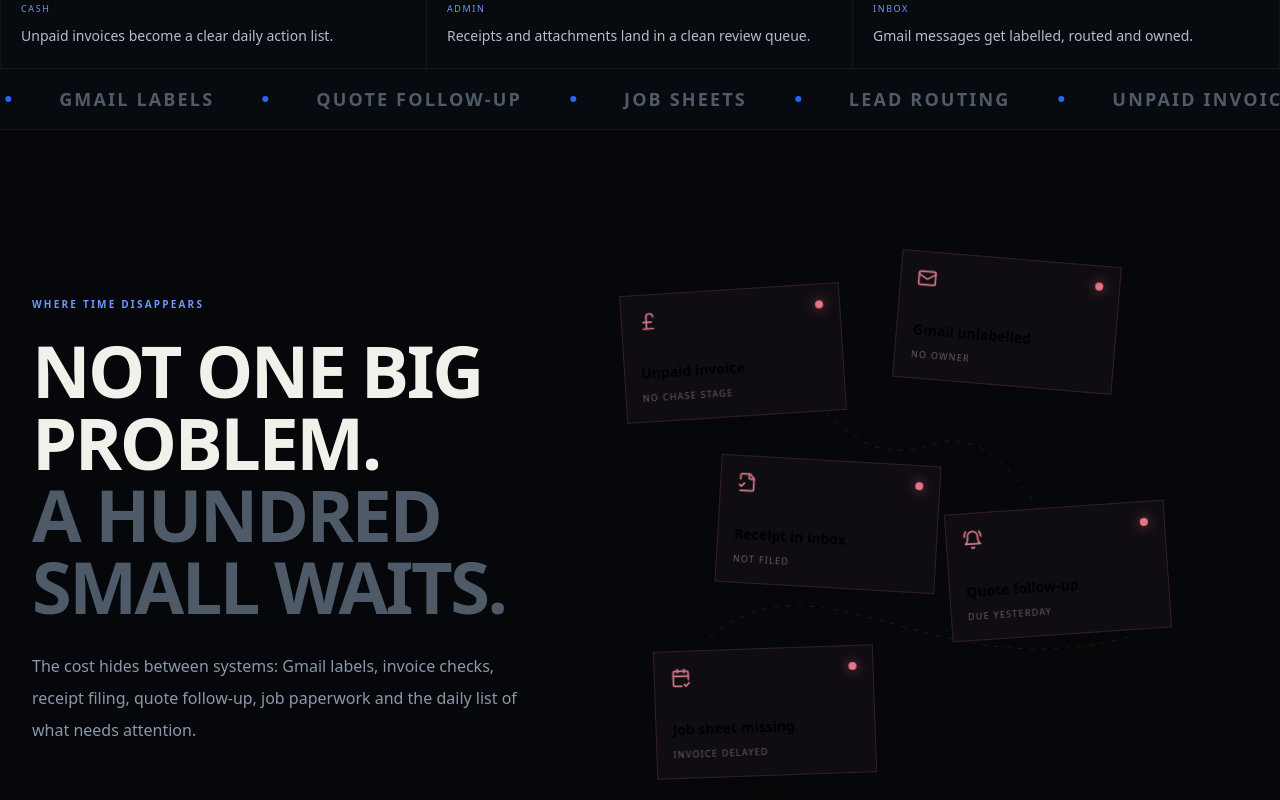
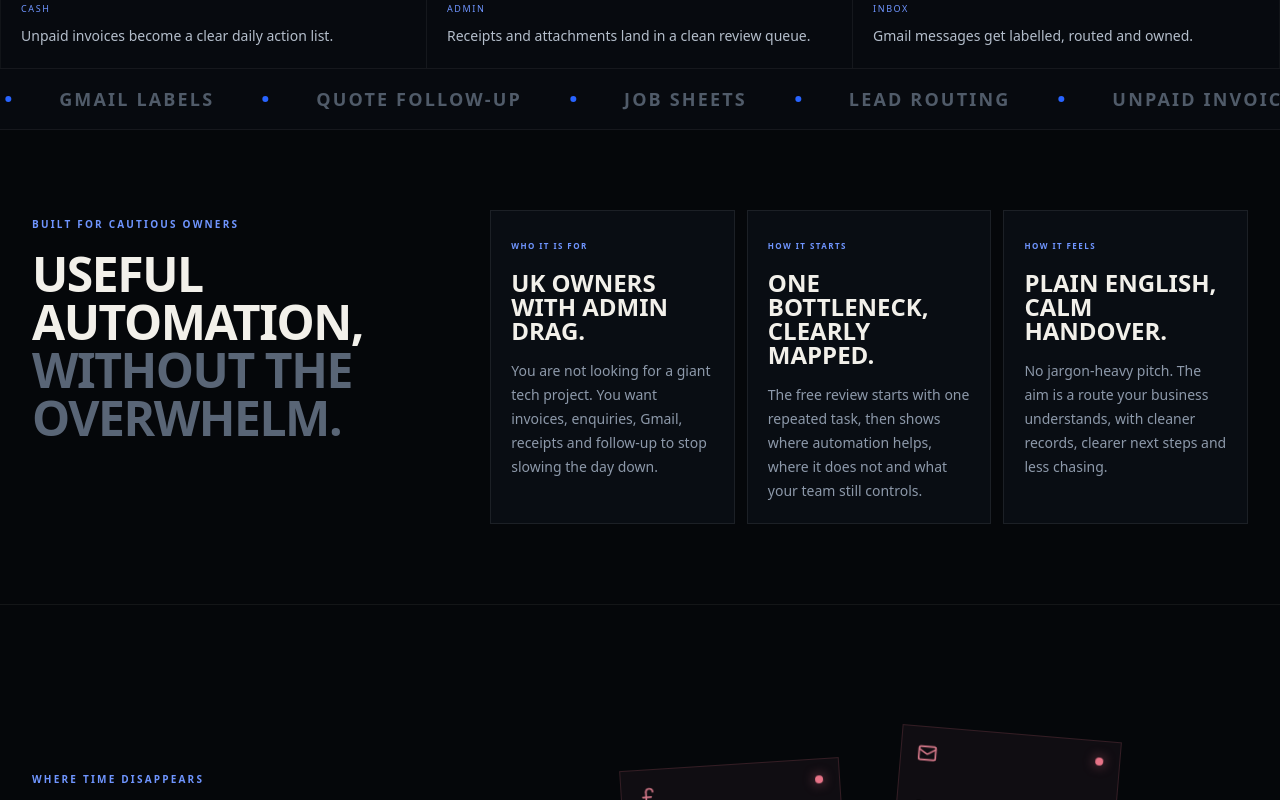
Before and after one commit to Motusai84/motus-agency-site, a React (Vite) app: page / in a window 1280 px wide. Shown: the part 1020-1820 px from the top of the page. Built offline with nearby package versions, Linux system fonts and the light colour scheme; the HTML template or start-up script is replaced by a standard one.

Commit message:
Prepare Motus production launch

```diff
--- a/src/App.tsx
+++ b/src/App.tsx
@@ -339,7 +339,7 @@ export default function App() {
               </motion.h1>
 
               <motion.p variants={reveal} className="mt-8 max-w-xl text-base font-medium leading-8 text-[#909cab] sm:text-lg">
-                Motus turns messy inboxes, unpaid invoices, receipts, quotes, job notes and new enquiries into clear routes your team can actually run.
+                Motus helps UK small-business owners turn messy inboxes, unpaid invoices, receipts, quotes, job notes and new enquiries into clear routes your team can actually run.
               </motion.p>
 
               <motion.div variants={reveal} className="mt-9 flex flex-col gap-3 sm:flex-row">
@@ -365,6 +365,8 @@ export default function App() {
         </section>
 
         <ProofTicker />
+
+        <OwnerFitBand />
 
         <section id="friction" className="relative min-h-[85vh] overflow-hidden border-b border-white/[0.06] px-5 pb-16 pt-20 md:px-8 md:py-32">
           <div className="mx-auto max-w-7xl">
@@ -459,7 +461,7 @@ export default function App() {
                     <span className="block pl-[0.5em] text-[#647184]">work gets stuck.</span>
                   </h2>
                   <p className="mt-7 max-w-xl text-base font-medium leading-8 text-[#536070]">
-                    We will look at one repetitive process such as invoices, Gmail sorting, receipts, quote follow-up, job paperwork or lead response, then explain what a practical next step looks like.
+                    We will look at one repeated process, explain what should be automated, what should stay with a person and what a practical next step looks like.
                   </p>
                 </div>
 
@@ -535,7 +537,7 @@ function OperationsConsole() {
   ];
 
   return (
-    <motion.div initial={{ opacity: 0, x: 40 }} animate={{ opacity: 1, x: 0 }} transition={{ duration: 1, delay: 0.25, ease: [0.16, 1, 0.3, 1] }} className="relative mx-auto w-full max-w-[650px]">
+    <motion.div initial={{ opacity: 0, x: 40 }} animate={{ opacity: 1, x: 0 }} transition={{ duration: 1, delay: 0.25, ease: [0.16, 1, 0.3, 1] }} className="operations-console relative mx-auto w-full max-w-[650px]">
       <div className="absolute -inset-8 rounded-full bg-[#2864ff]/20 blur-[110px]" />
       <div className="absolute -right-7 top-10 hidden h-28 w-28 rounded-full border border-[#6f95ff]/20 bg-[#101826]/80 backdrop-blur sm:block" />
 
@@ -558,16 +560,16 @@ function OperationsConsole() {
           </span>
         </div>
 
-        <div className="relative z-10 grid border-b border-white/[0.08] sm:grid-cols-3">
+        <div className="console-metrics relative z-10 grid border-b border-white/[0.08] sm:grid-cols-3">
           <ConsoleMetric label="Inbox labels" value="6" />
           <ConsoleMetric label="Manual copies" value="0" />
           <ConsoleMetric label="Actions ready" value="4" />
         </div>
 
-        <div className="relative z-10 grid lg:grid-cols-[0.72fr_1.28fr]">
-          <div className="border-b border-white/[0.08] p-5 lg:border-b-0 lg:border-r">
+        <div className="console-body relative z-10 grid lg:grid-cols-[0.72fr_1.28fr]">
+          <div className="console-incoming border-b border-white/[0.08] p-5 lg:border-b-0 lg:border-r">
             <span className="font-utility text-[9px] uppercase tracking-[0.18em] text-[#596576]">Incoming today</span>
-            <div className="mt-5 space-y-3">
+            <div className="console-incoming-list mt-5 space-y-3">
               {[
                 ["09:41", "Supplier invoice", "Needs PO check"],
                 ["10:02", "Gmail request", "Label applied"],
@@ -578,7 +580,7 @@ function OperationsConsole() {
                   initial={{ opacity: 0, y: 12 }}
                   animate={{ opacity: 1, y: 0 }}
                   transition={{ duration: 0.5, delay: 0.55 + index * 0.14 }}
-                  className={`border border-white/[0.07] p-3 ${index === 1 ? "bg-[#2864ff]/10" : "bg-[#0d1219]"}`}
+                  className={`console-incoming-card border border-white/[0.07] p-3 ${index === 1 ? "bg-[#2864ff]/10" : "bg-[#0d1219]"}`}
                 >
                   <div className="flex items-center justify-between">
                     <strong className="text-xs text-[#dce1e8]">{title}</strong>
@@ -590,7 +592,7 @@ function OperationsConsole() {
             </div>
           </div>
 
-          <div className="relative p-5 sm:p-7">
+          <div className="console-route relative p-5 sm:p-7">
             <div className="mb-5 flex items-start justify-between gap-4">
               <div>
                 <span className="font-utility text-[9px] uppercase tracking-[0.2em] text-[#566171]">Live route · template shelf</span>
@@ -647,7 +649,7 @@ function OperationsConsole() {
           </div>
         </div>
 
-        <div className="relative z-10 grid border-t border-white/[0.08] bg-[#070a0f]/70 sm:grid-cols-[1fr_auto]">
+        <div className="console-output relative z-10 grid border-t border-white/[0.08] bg-[#070a0f]/70 sm:grid-cols-[1fr_auto]">
           <div className="flex items-end gap-1 px-5 py-5" aria-hidden="true">
             {[32, 44, 28, 58, 42, 72, 54, 83, 62, 78, 90, 68].map((height, index) => (
               <motion.span
@@ -667,7 +669,7 @@ function OperationsConsole() {
         </div>
       </div>
 
-      <motion.div animate={{ y: [0, -7, 0] }} transition={{ duration: 4.5, repeat: Infinity, ease: "easeInOut" }} className="absolute -bottom-7 -left-3 hidden items-center gap-3 bg-[#f2f0ea] p-3 pr-5 text-[#11151b] shadow-2xl sm:flex">
+      <motion.div animate={{ y: [0, -7, 0] }} transition={{ duration: 4.5, repeat: Infinity, ease: "easeInOut" }} className="console-complete-badge absolute -bottom-7 -left-3 hidden items-center gap-3 bg-[#f2f0ea] p-3 pr-5 text-[#11151b] shadow-2xl sm:flex">
         <CheckCircle2 className="h-5 w-5 text-[#16885b]" />
         <div>
           <strong className="block text-xs">Nothing waiting unnoticed</strong>
@@ -680,7 +682,7 @@ function OperationsConsole() {
 
 function ConsoleMetric({ label, value }: { label: string; value: string }) {
   return (
-    <div className="border-b border-white/[0.08] px-5 py-4 last:border-b-0 sm:border-b-0 sm:border-r sm:last:border-r-0">
+    <div className="console-metric border-b border-white/[0.08] px-5 py-4 last:border-b-0 sm:border-b-0 sm:border-r sm:last:border-r-0">
       <span className="block font-utility text-[8px] uppercase tracking-[0.16em] text-[#596576]">{label}</span>
       <strong className="mt-2 block font-display text-3xl font-semibold uppercase leading-none">{value}</strong>
     </div>
@@ -724,6 +726,50 @@ function ProofTicker() {
             </div>
           ))}
         </motion.div>
+      </div>
+    </section>
+  );
+}
+
+function OwnerFitBand() {
+  const points = [
+    {
+      label: "Who it is for",
+      title: "UK owners with admin drag.",
+      text: "You are not looking for a giant tech project. You want invoices, enquiries, Gmail, receipts and follow-up to stop slowing the day down.",
+    },
+    {
+      label: "How it starts",
+      title: "One bottleneck, clearly mapped.",
+      text: "The free review starts with one repeated task, then shows where automation helps, where it does not and what your team still controls.",
+    },
+    {
+      label: "How it feels",
+      title: "Plain English, calm handover.",
+      text: "No jargon-heavy pitch. The aim is a route your business understands, with cleaner records, clearer next steps and less chasing.",
+    },
+  ] as const;
+
+  return (
+    <section id="owner-fit" className="relative border-b border-white/[0.06] bg-[#05070a] px-5 py-14 md:px-8 md:py-20">
+      <div className="mx-auto grid max-w-7xl gap-8 lg:grid-cols-[0.72fr_1.28fr] lg:items-start">
+        <div>
+          <span className="font-utility text-[10px] font-bold uppercase tracking-[0.22em] text-[#6f95ff]">Built for cautious owners</span>
+          <h2 className="mt-4 max-w-md font-display text-4xl font-semibold uppercase leading-[0.9] tracking-[-0.03em] text-[#f2f0ea] md:text-5xl">
+            Useful automation,
+            <span className="block text-[#596576]">without the overwhelm.</span>
+          </h2>
+        </div>
+
+        <div className="grid gap-3 md:grid-cols-3">
+          {points.map((point) => (
+            <div key={point.label} className="border border-white/[0.08] bg-[#090d13] p-5">
+              <span className="font-utility text-[8px] font-bold uppercase tracking-[0.18em] text-[#6f95ff]">{point.label}</span>
+              <h3 className="mt-4 font-display text-2xl font-semibold uppercase leading-none text-[#f2f0ea]">{point.title}</h3>
+              <p className="mt-4 text-sm leading-6 text-[#8d99aa]">{point.text}</p>
+            </div>
+          ))}
+        </div>
       </div>
     </section>
   );
@@ -1508,7 +1554,7 @@ function ReviewPanel({
             <div className="relative z-10">
               <span className="font-utility text-[9px] font-bold uppercase tracking-[0.2em] text-[#d5e0ff]">Free workflow review</span>
               <h2 id="review-panel-title" className="mt-5 font-display text-4xl font-semibold uppercase leading-[0.9] tracking-tight">Where does work slow down?</h2>
-              <p className="mt-5 text-sm leading-7 text-[#d9e3ff]">Give us one repeated task: Gmail sorting, invoices, receipts, quote follow-up, job paperwork or lead response. We will explain where automation could genuinely help and where a person should remain in control.</p>
+              <p className="mt-5 text-sm leading-7 text-[#d9e3ff]">Give us one repeated task: Gmail sorting, invoices, receipts, quote follow-up, job paperwork or lead response. We will explain where automation could genuinely help, where a person should remain in control and what the first useful route could look like.</p>
               <div className="mt-9 space-y-4">
                 <PanelPromise icon={CheckCircle2} text="A practical first opinion" />
                 <PanelPromise icon={MessageSquareText} text="A plain-English explanation" />
```
Also changed, not shown: src/styles.css (+70 -0 lines).
